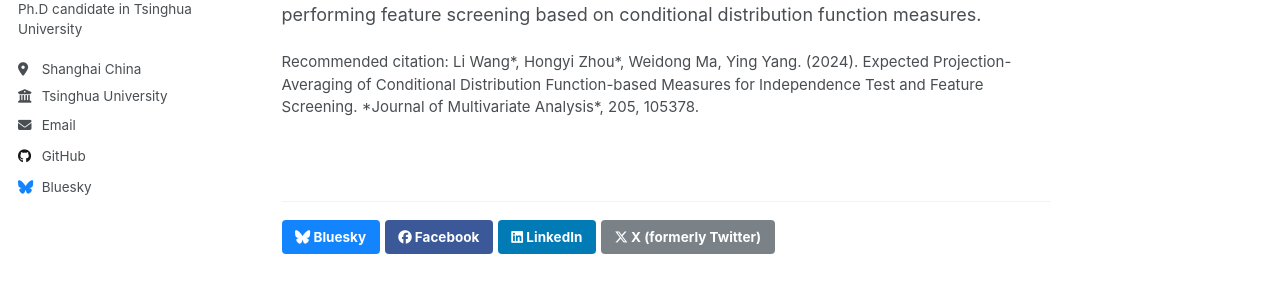
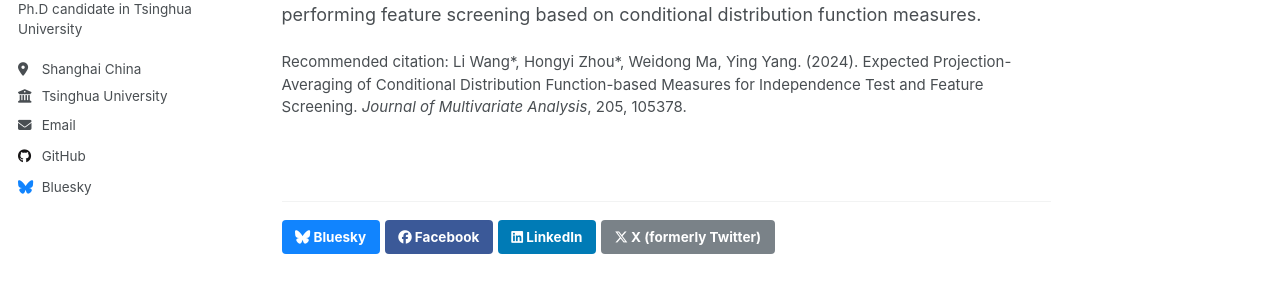
Before and after one commit to Hong-yiZhou/hong-yiZhou.github.io, a Jekyll site: the page built from _publications/2024-09-17-EPCD.md, in a window 1280 px wide and 1027 px high. Shown: the part 278-567 px from the top of the window. Built offline with Jekyll 4.4.1, drawn with Linux system fonts in a browser that asks for light colours; a script that is not in the unit is left out.

```diff
--- a/_publications/2024-09-17-EPCD.md
+++ b/_publications/2024-09-17-EPCD.md
@@ -3,7 +3,7 @@ title: "Expected Projection-Averaging of Conditional Distribution Function-based
 collection: publications
 date: 2024-07-18
 venue: "Journal of Multivariate Analysis"
-citation: "Li Wang*, Hongyi Zhou*, Weidong Ma, Ying Yang. (2024). Expected Projection-Averaging of Conditional Distribution Function-based Measures for Independence Test and Feature Screening. *Journal of Multivariate Analysis*, 205, 105378."
+citation: "Li Wang*, Hongyi Zhou*, Weidong Ma, Ying Yang. (2024). Expected Projection-Averaging of Conditional Distribution Function-based Measures for Independence Test and Feature Screening. <i>Journal of Multivariate Analysis</i>, 205, 105378."
 ---
 
 This paper introduces a projection-averaging framework for testing independence and performing feature screening based on conditional distribution function measures.
```
